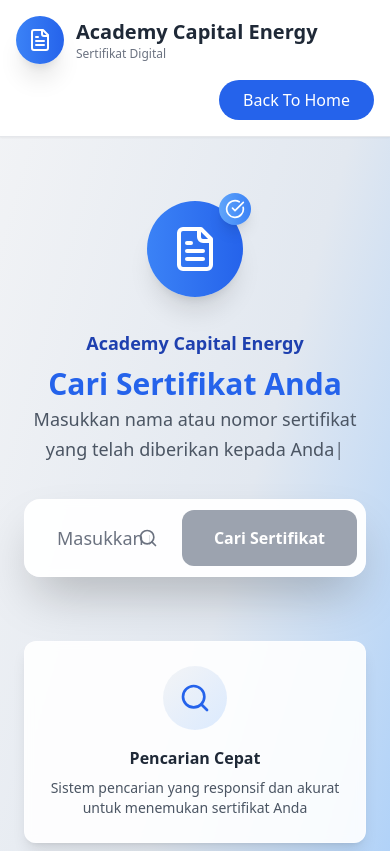
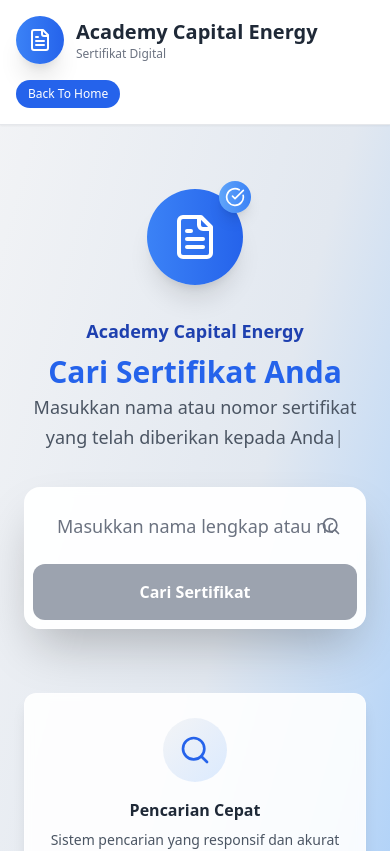
Before and after one commit to aminssmilee/certifikat_seacrh, a React (Vite) app: page / in a window 390 px wide. Shown: the top 851 px of the page. Built offline with nearby package versions, Linux system fonts and the light colour scheme.

Commit message:
fix mobile button

```diff
--- a/src/components/CertificateSearch.jsx
+++ b/src/components/CertificateSearch.jsx
@@ -93,10 +93,13 @@
               </div>
             </div>
 
-            <div className="flex justify-end md:justify-end">
+            <div className="flex justify-start md:justify-end">
               <a
                 href="https://preview1.webcare.my.id/"
-                className="bg-blue-600 hover:bg-blue-700 text-white font-medium px-6 py-2 rounded-full transition-colors"
+                className="bg-blue-600 hover:bg-blue-700 text-white font-medium
+               text-xs px-3 py-1.5
+               md:text-base md:px-6 md:py-2
+               rounded-full transition-colors"
               >
                 Back To Home
               </a>
@@ -141,7 +144,7 @@
           {/* Search Section */}
           <div className="max-w-2xl mx-auto">
             <div className="bg-white/95 backdrop-blur-sm rounded-2xl shadow-2xl border border-white/30 p-2">
-              <div className="flex items-center">
+              <div className="flex flex-col sm:flex-row items-stretch sm:items-center gap-2">
                 <div className="relative flex-1">
                   <input
                     type="text"
@@ -156,14 +159,14 @@
                 <button
                   onClick={cariSertifikat}
                   disabled={isLoading || !nomorPeserta.trim()}
-                  className={`ml-2 px-8 py-4 rounded-xl font-semibold text-white transition-all duration-200 ${
+                  className={`w-full sm:w-auto px-8 py-4 rounded-xl font-semibold text-white transition-all duration-200 ${
                     isLoading || !nomorPeserta.trim()
                       ? "bg-gray-400 cursor-not-allowed"
                       : "bg-gradient-to-r from-blue-600 to-blue-700 hover:from-blue-700 hover:to-blue-800 shadow-lg hover:shadow-xl transform hover:-translate-y-0.5"
                   }`}
                 >
                   {isLoading ? (
-                    <div className="flex items-center space-x-2">
+                    <div className="flex items-center justify-center space-x-2">
                       <div className="w-4 h-4 border-2 border-white border-t-transparent rounded-full animate-spin"></div>
                       <span>Mencari...</span>
                     </div>
```
